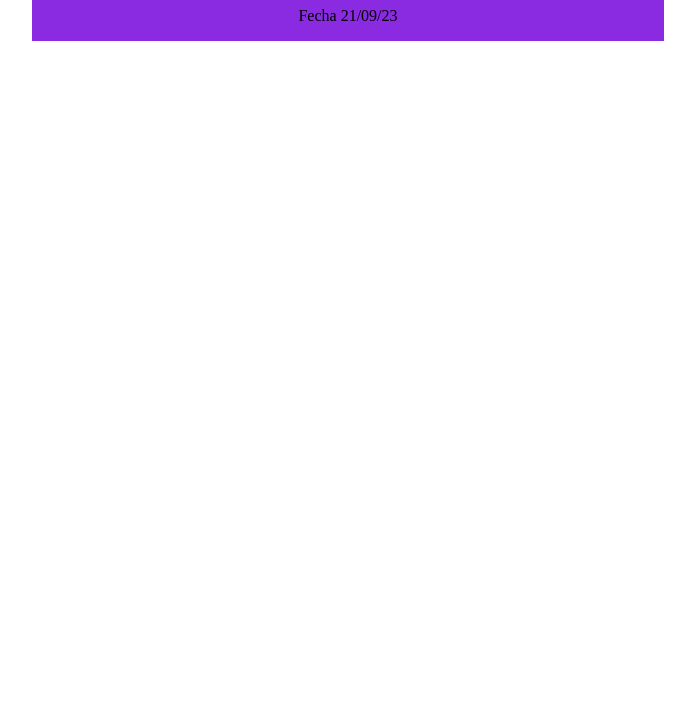
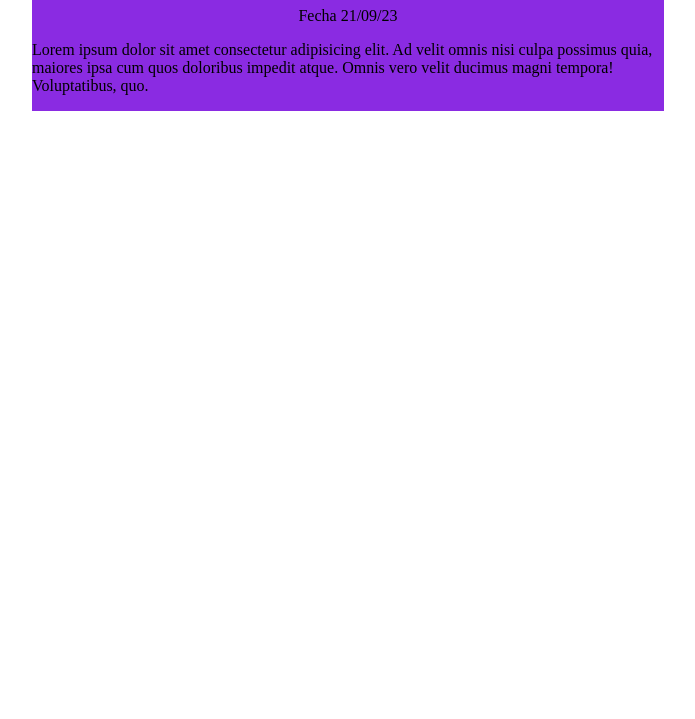
Before and after one commit to Natalia-Schwindt/portfoliocompartidonaty, a plain HTML site: page index.html in a window 1280 px wide. Shown: the part 81-800 px from the top of the page, without its empty margins (292-987 px from the left). Drawn offline with Linux system fonts and the light colour scheme.

Commit message:
se agrega un p con un lorem

```diff
--- a/index.html
+++ b/index.html
@@ -10,6 +10,9 @@
     <main>
         <h1>Natalia Schwindt</h1>
         <p>Fecha 21/09/23</p>
+        <p>
+            Lorem ipsum dolor sit amet consectetur adipisicing elit. Ad velit omnis nisi culpa possimus quia, maiores ipsa cum quos doloribus impedit atque. Omnis vero velit ducimus magni tempora! Voluptatibus, quo.
+        </p>
     </main>
 </body>
 </html>
```
